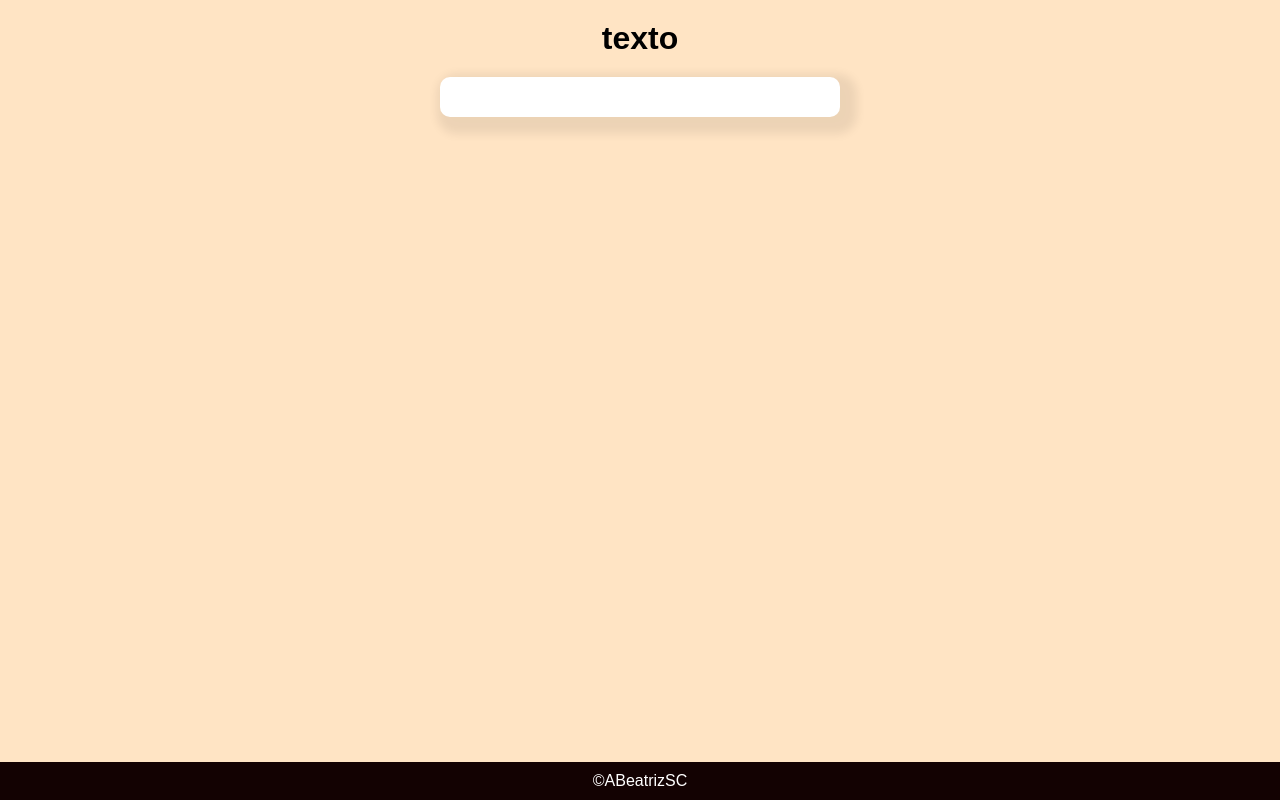
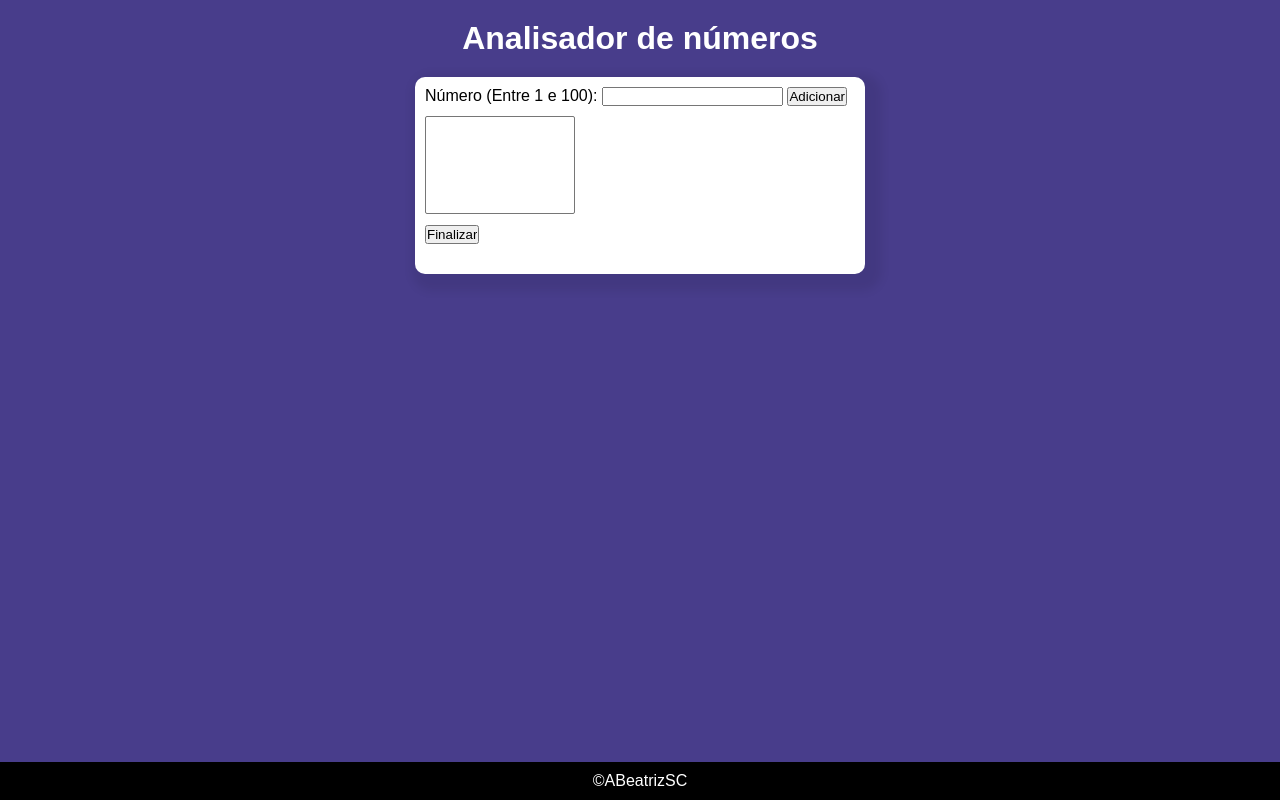
Before and after one commit to ABeatrizSC/javascript, a plain HTML site: page exercicios/exercicio05/index.html in a window 1280 px wide. Drawn offline with Linux system fonts and the light colour scheme.

Commit message:
update exercicio05

```diff
--- a/exercicios/exercicio05/index.html
+++ b/exercicios/exercicio05/index.html
@@ -8,14 +8,20 @@
 </head>
 <body>
     <header>
-        <h1>texto</h1>
+        <h1>Analisador de números</h1>
     </header>
     <section>
         <div>
+                Número (Entre 1 e 100):
+                <input type="number" name="txtnum" id="txtnum">
+                <input type="button" value="Adicionar" onclick="adicionar()">
+            <br><select name="flista" id="flista" size="6"></select>
+            <br><input type="button" value="Finalizar" onclick="finalizar()">
+        </div>
+
+        <div id="res">
 
         </div>
-
-        <div id="res"></div>
     </section>
     <footer>
         <p>&copy;ABeatrizSC</p>
--- a/exercicios/exercicio05/script.js
+++ b/exercicios/exercicio05/script.js
@@ -0,0 +1,14 @@
+function adicionar(){
+    var n = document.getElementById('txtnum')
+
+    var num = Number(n.value)
+
+    if (num > 100 || num <=0) {
+       window.alert("Por favor, digite números entre 1 e 100")
+    }
+
+}
+
+function finalizar (){
+
+}
--- a/exercicios/exercicio05/style.css
+++ b/exercicios/exercicio05/style.css
@@ -5,35 +5,37 @@
     padding: 0px;
 }
 body {
-    background-color: bisque;
+    background-color: darkslateblue;
     font-family: Arial, Helvetica, sans-serif;
 }
 
 header > h1 {
+    color: white;
     text-align: center;
     padding: 20px 0px;
 }
 
 section {
     background-color: white;
-    width: 400px;
+    width: 450px;
     height: auto;
     margin: auto;
     border-radius: 10px;
     box-shadow: 7px 7px 10px 10px rgba(0, 0, 0, 0.075);
-    text-align: center;
 }
 
 section > div {
     padding: 10px;
 }
 
-#txtnum{
-    width: 70px;
+select {
+    width: 150px;
+    margin: 10px 0px;
 }
 
+
 footer {
-    background-color: rgb(19, 2, 2);
+    background-color: black;
     text-align: center;
     padding: 10px 0px;
     position: fixed;
```
